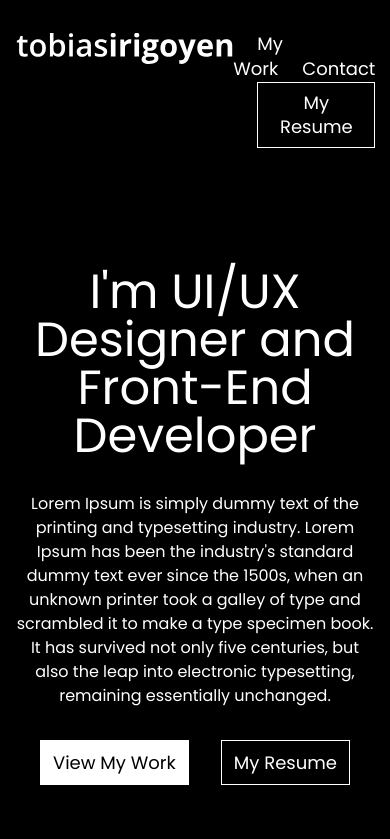
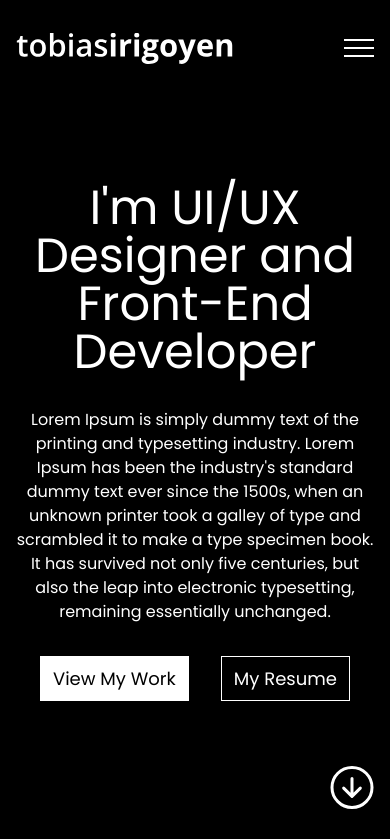
Before and after one commit to tobias-irigoyen/tobiasirigoyen, a Vue app: page / in a window 390 px wide. Shown: the top 839 px of the page. Built offline with nearby package versions, Linux system fonts and the light colour scheme.

Commit message:
(Navbar): Change structure and add mobile burger menu

```diff
--- a/src/views/components/headerNav.vue
+++ b/src/views/components/headerNav.vue
@@ -1,10 +1,31 @@
 <template>
-  <nav class="flex justify-between pt-8 container">
+  <nav class="flex justify-between items-center pt-8 container">
     <img src="../../assets/logo.svg" class="h-8" />
-    <ul>
+
+    <!-- Botón hamburguesa (solo visible en móvil) -->
+    <button
+      @click="toggleMobileNav"
+      class="mobile-toggle"
+      :class="{ active: isMobileNavOpen }"
+      aria-label="Toggle navigation"
+    >
+      <span :class="{ active: isMobileNavOpen }"></span>
+      <span :class="{ active: isMobileNavOpen }"></span>
+      <span :class="{ active: isMobileNavOpen }"></span>
+    </button>
+
+    <ul class="nav-menu" :class="{ active: isMobileNavOpen }">
       <li>
-        <router-link class="text-2xl ml-16" :to="'/#my-work'">My Work</router-link>
-        <router-link class="text-2xl ml-16" :to="'/#contact'">Contact</router-link>
+        <router-link class="text-2xl ml-16" :to="'/#my-work'" @click="closeMobileNav">
+          My Work
+        </router-link>
+      </li>
+      <li>
+        <router-link class="text-2xl ml-16" :to="'/#contact'" @click="closeMobileNav">
+          Contact
+        </router-link>
+      </li>
+      <li>
         <button
           @click="downloadResume"
           class="border border-white py-2 px-3 ml-16 bg-transparent !text-white text-2xl hover:bg-white hover:!text-black hover:cursor-pointer"
@@ -17,6 +38,43 @@
 </template>
 
 <script setup lang="ts">
+import { ref, onMounted, onUnmounted } from 'vue'
+
+const isMobileNavOpen = ref(false)
+
+const toggleMobileNav = () => {
+  isMobileNavOpen.value = !isMobileNavOpen.value
+}
+
+const closeMobileNav = () => {
+  isMobileNavOpen.value = false
+}
+
+// Cerrar nav al hacer clic fuera (opcional)
+const handleClickOutside = (event: Event) => {
+  const nav = document.querySelector('nav')
+  if (nav && !nav.contains(event.target as Node)) {
+    isMobileNavOpen.value = false
+  }
+}
+
+// Cerrar nav al cambiar tamaño de pantalla
+const handleResize = () => {
+  if (window.innerWidth > 576) {
+    isMobileNavOpen.value = false
+  }
+}
+
+onMounted(() => {
+  document.addEventListener('click', handleClickOutside)
+  window.addEventListener('resize', handleResize)
+})
+
+onUnmounted(() => {
+  document.removeEventListener('click', handleClickOutside)
+  window.removeEventListener('resize', handleResize)
+})
+
 const downloadResume = () => {
   const link = document.createElement('a')
   link.href = '/Tobías Irigoyen - Resume.pdf'
@@ -24,10 +82,108 @@
   document.body.appendChild(link)
   link.click()
   document.body.removeChild(link)
+  closeMobileNav()
 }
 </script>
 
 <style lang="scss" scoped>
+// Botón hamburguesa - solo visible en móvil
+.mobile-toggle {
+  display: none;
+  flex-direction: column;
+  cursor: pointer;
+  background: none;
+  border: none;
+  width: 30px;
+  height: 24px;
+  z-index: 1001;
+  transition: all 0.3s ease;
+
+  &.active {
+    position: fixed;
+    top: 32px;
+    right: 16px;
+  }
+
+  span {
+    width: 100%;
+    height: 3px;
+    background-color: white;
+    margin: 3px 0;
+    transition: 0.3s;
+    transform-origin: center;
+
+    &.active:nth-child(1) {
+      transform: rotate(45deg) translate(6px, 6px);
+    }
+
+    &.active:nth-child(2) {
+      opacity: 0;
+    }
+
+    &.active:nth-child(3) {
+      transform: rotate(-45deg) translate(6px, -6px);
+    }
+  }
+}
+
+.nav-menu {
+  display: flex;
+  align-items: center;
+  justify-content: center;
+}
+
+@media all and (max-width: 576px) {
+  nav {
+    flex-direction: row; // Mantener logo y botón en la misma línea
+    align-items: center;
+    position: relative;
+
+    img {
+      margin-bottom: 0;
+    }
+  }
+
+  // Mostrar botón hamburguesa
+  .mobile-toggle {
+    display: flex;
+  }
+
+  // Menu oculto por defecto en móvil
+  .nav-menu {
+    position: fixed;
+    top: 0;
+    left: -100%;
+    width: 100%;
+    height: 100vh;
+    background-color: rgba(0, 0, 0, 0.95);
+    flex-direction: column;
+    justify-content: center;
+    align-items: center;
+    transition: left 0.3s ease;
+    z-index: 1000;
+
+    &.active {
+      left: 0;
+    }
+
+    li {
+      margin: 0;
+      margin-bottom: 2rem;
+
+      a {
+        margin: 0;
+        font-size: 2rem;
+      }
+
+      button {
+        margin: 0;
+        font-size: 1.5rem;
+      }
+    }
+  }
+}
+
 @media all and (max-width: 992px) {
   nav li a,
   nav button {
@@ -35,4 +191,22 @@
     margin-left: 24px;
   }
 }
+
+@media all and (min-width: 577px) and (max-width: 768px) {
+  nav img {
+    height: 20px;
+  }
+
+  // Ocultar botón hamburguesa en tablets y desktop
+  .mobile-toggle {
+    display: none;
+  }
+}
+
+@media all and (min-width: 577px) {
+  // Ocultar botón hamburguesa en tablets y desktop
+  .mobile-toggle {
+    display: none;
+  }
+}
 </style>
```
